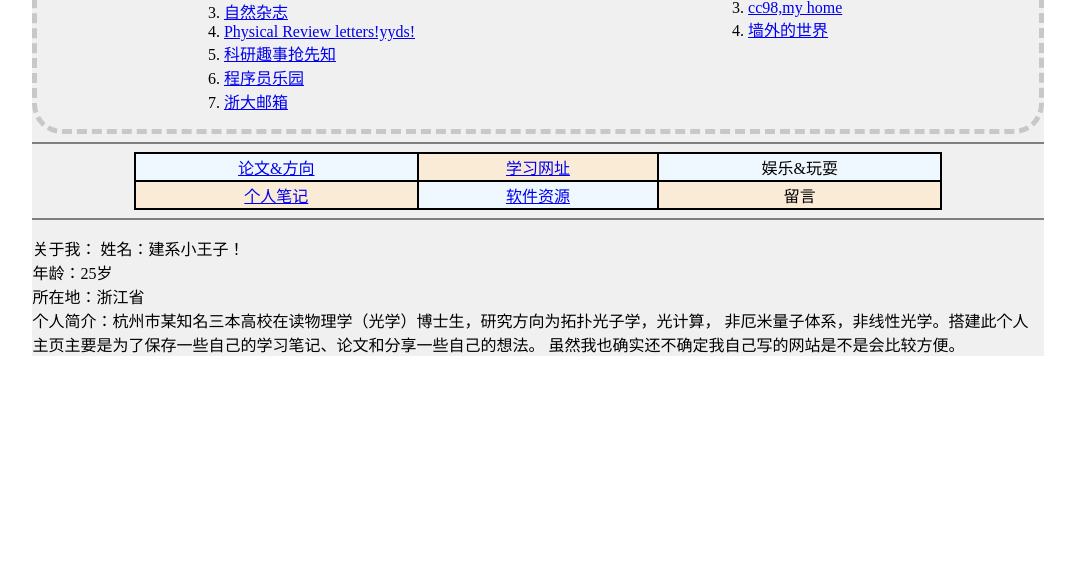
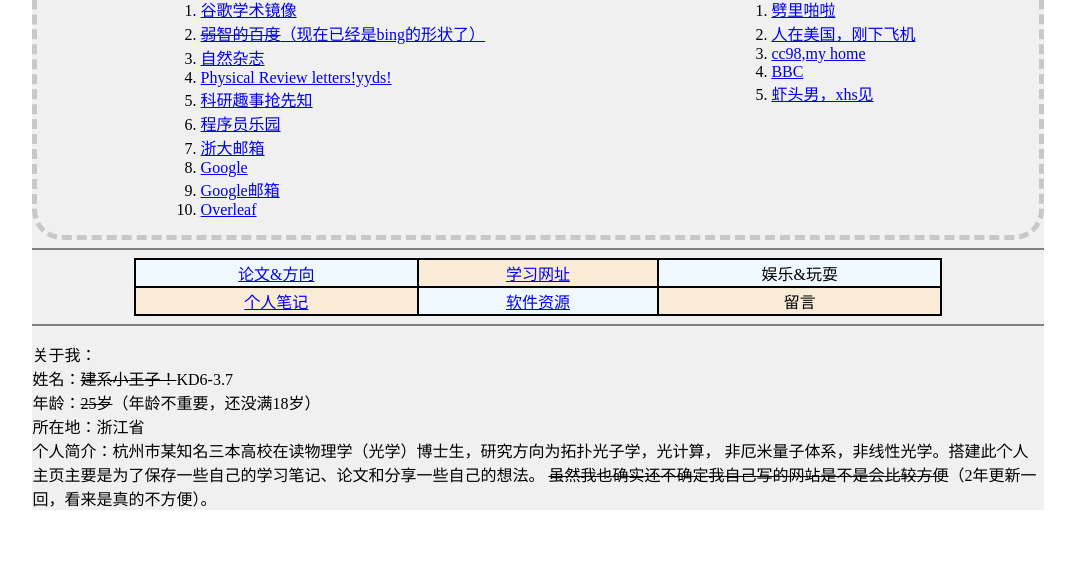
Before and after one commit to pepphish/pepphish1.github.io, a plain HTML site: page index.html in a window 1280 px wide. Shown: the part 232-800 px from the top of the page, without its empty margins (102-1177 px from the left). Drawn offline with Linux system fonts and the light colour scheme.

Commit message:
2024.12。12

```diff
--- a/index.html
+++ b/index.html
@@ -3,11 +3,16 @@
     <head>
         <title>建系小王子的笔记本</title>
         <link rel="stylesheet" href="./css/style.css">
+	<style>
+        .strike-through {
+            text-decoration: line-through;
+        }
+    	</style>
     </head>
     <body>
     <div class="container">
         <h1>
-            Hello,欢迎访问我的个人主页（更新日期：2022年8月13日）
+            Hello,欢迎访问我的个人主页（更新日期：2024年12月11日，时隔两年半，终于又更新了）
         </h1>
       <!--网址导航-->
         <div class="block1">
@@ -17,12 +22,15 @@
             </h1>
             <ol>
                 <li><a href="https://mirism.one/" target="_blank">谷歌学术镜像</a></li>
-                <li><a href="https://www.baidu.com/" target="_blank">弱智的百度</a></li>
+                <li><a href="https://www.bing.com/" target="_blank"><span class="strike-through">弱智的百度</span>（现在已经是bing的形状了）</a></li>
                 <li><a href="https://www.nature.com/" target="_blank">自然杂志</a></li>
                 <li><a href="https://journals.aps.org/prl/" target="_blank">Physical Review letters!yyds!</a></li>
                 <li><a href="https://arxiv.org/" target="_blank">科研趣事抢先知</a></li>
                 <li><a href="https://github.com/" target="_blank">程序员乐园</a></li>
                 <li><a href="https://mail.zju.edu.cn/" target="_blank">浙大邮箱</a></li>
+		<li><a href="https://www.google.com/" target="_blank">Google</a></li>
+		<li><a href="https://mail.google.com/mail/u/0/#inbox" target="_blank">Google邮箱</a></li>
+		<li><a href="https://www.overleaf.com/" target="_blank">Overleaf</a></li>
             </ol>
         </div>
         <div>
@@ -33,7 +41,8 @@
                 <li><a href="https://www.bilibili.com/" target="_blank">劈里啪啦</a></li>
                 <li><a href="https://www.zhihu.com/" target="_blank">人在美国，刚下飞机</a></li>
                 <li><a href="https://www.cc98.org/" target="_blank">cc98,my home</a></li>
-                <li><a href="https://iray.club/" target="_blank">墙外的世界</a></li>
+                <li><a href="https://www.bbc.com/" target="_blank">BBC</a></li>
+		<li><a href="https://www.xiaohongshu.com/" target="_blank">虾头男，xhs见</a></li>
             </ol>
         </div>
         </div>
@@ -66,13 +75,13 @@
 <hr size="2px" noshade>
         <div class="box2">
             <p>
-                关于我：
-                姓名：建系小王子！<br />
-                年龄：25岁<br />
+                关于我：<br />
+                姓名：<span class="strike-through">建系小王子！</span>KD6-3.7<br />
+                年龄：<span class="strike-through">25岁</span>（年龄不重要，还没满18岁）<br />
                 所在地：浙江省<br />
                 个人简介：杭州市某知名三本高校在读物理学（光学）博士生，研究方向为拓扑光子学，光计算，
                 非厄米量子体系，非线性光学。搭建此个人主页主要是为了保存一些自己的学习笔记、论文和分享一些自己的想法。
-                虽然我也确实还不确定我自己写的网站是不是会比较方便。
+                <span class="strike-through">虽然我也确实还不确定我自己写的网站是不是会比较方便</span>（2年更新一回，看来是真的不方便）。
             </p>
         </div>
     </div>
```
